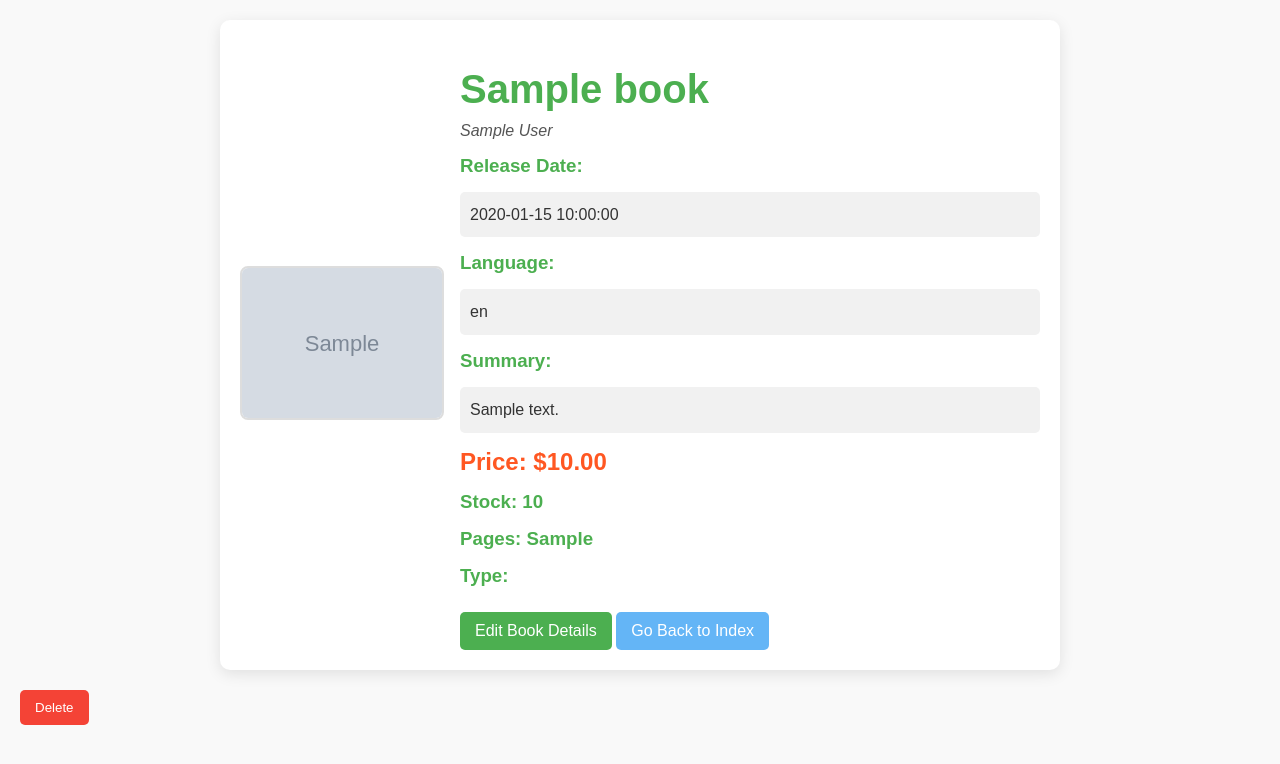
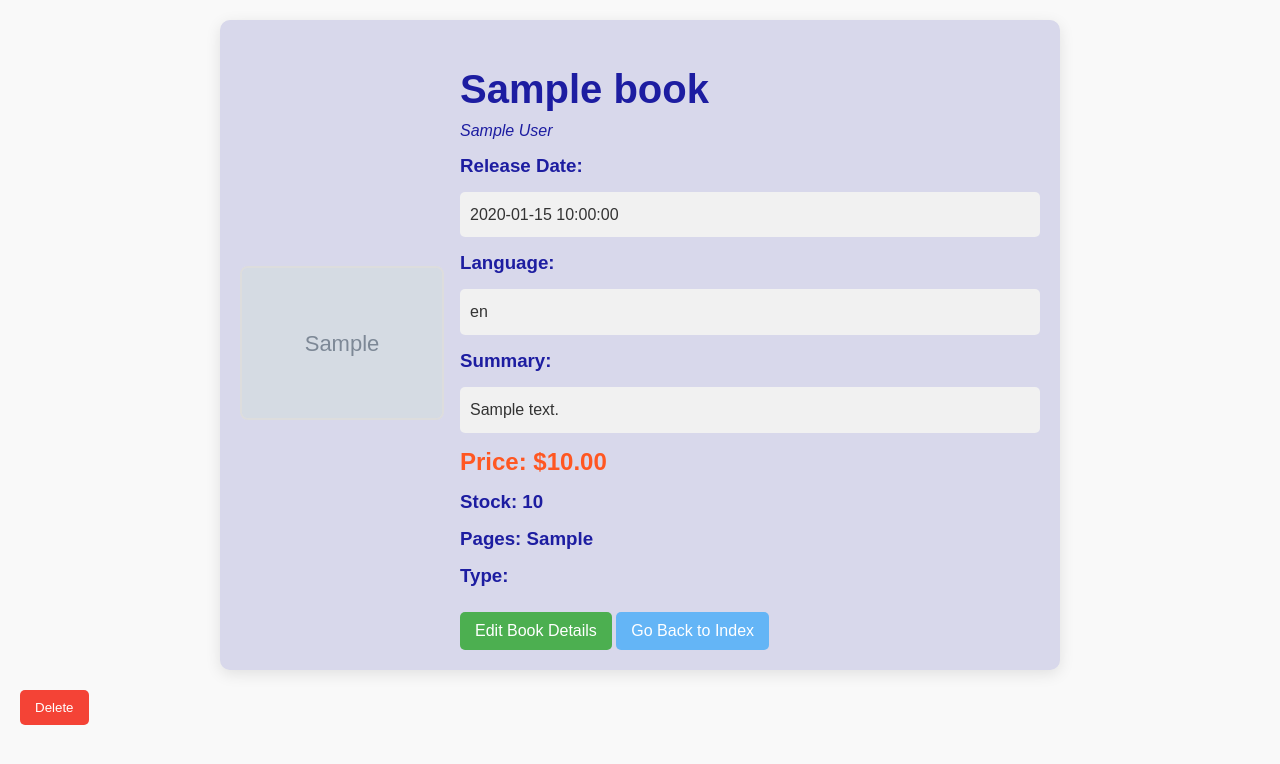
Before and after one commit to D1ZEASE420/Bookstore, a PHP site: page /book.php?id=1 in a window 1280 px wide. Shown: the top 764 px of the page. Run offline with PHP 8.4, Linux system fonts and the light colour scheme; tables that the repository leaves empty or names only in its code hold one stand-in row (values such as "Sample post"); grey boxes marked "Sample" are stand-in pictures.

Commit message:
Update book.php

```diff
--- a/Php/book.php
+++ b/Php/book.php
@@ -29,7 +29,7 @@ $stmt->execute(['id' => $id]);
         .container {
             max-width: 800px;
             margin: auto;
-            background: #ffffff;
+            background: #d8d8eb;
             border-radius: 10px;
             box-shadow: 0 4px 15px rgba(0, 0, 0, 0.1);
             padding: 20px;
@@ -49,18 +49,18 @@ $stmt->execute(['id' => $id]);
             flex: 1;
         }
         h1 {
-            color: #4CAF50;
+            color: #1d1da1;
             font-size: 2.5em;
             margin-bottom: 10px;
         }
         h3 {
-            color: #4CAF50;
+            color: #1d1da1;
             margin-top: 15px;
             margin-bottom: 5px;
         }
         .authors {
             font-style: italic;
-            color: #555;
+            color: #1d1da1;
             margin: 5px 0 15px 0;
         }
         p {
```
